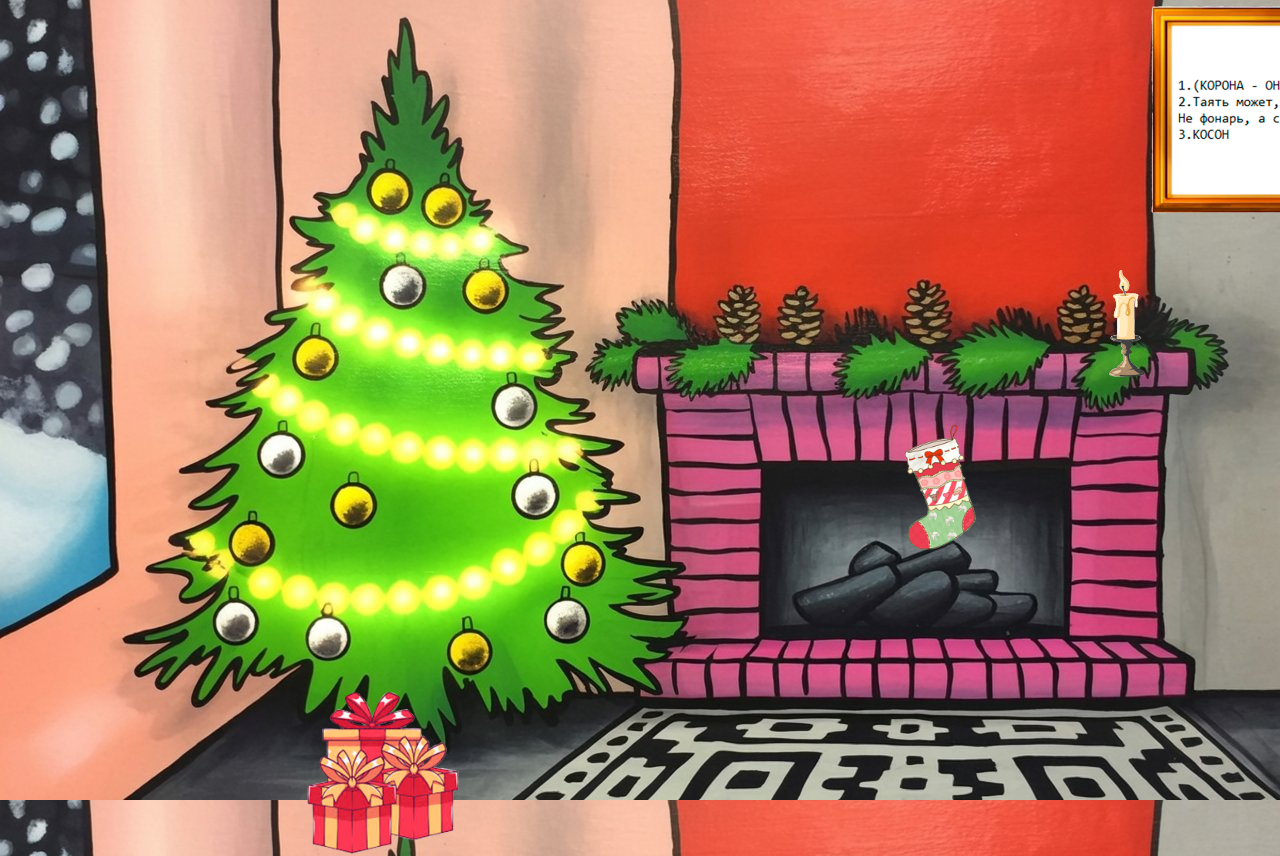
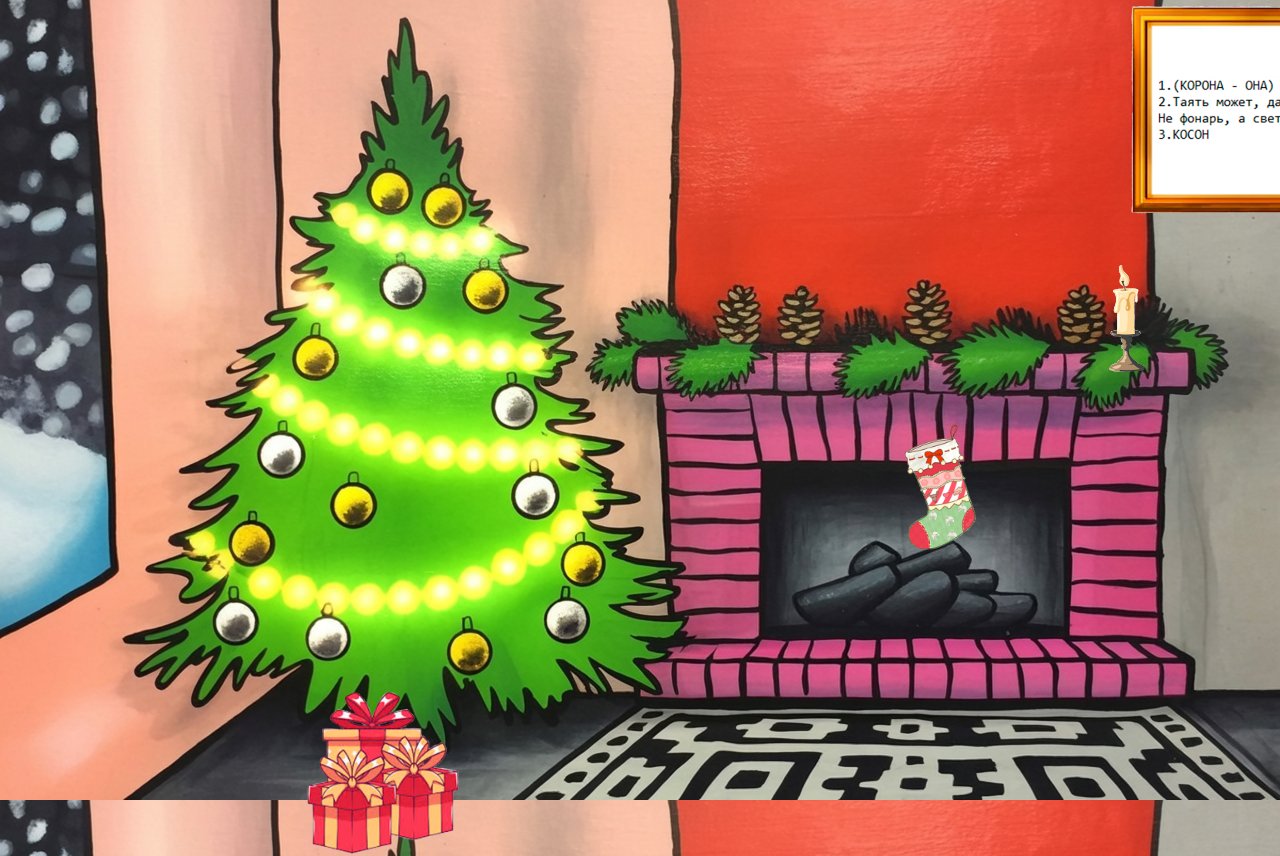
Before and after one commit to ybf-bob42/Happy-New-Year, a plain HTML site: page index.html in a window 1280 px wide. Shown: the top 856 px of the page. Drawn offline with Linux system fonts and the light colour scheme.

Commit message:
Update index.html

```diff
--- a/index.html
+++ b/index.html
@@ -55,13 +55,13 @@
         }
 
         .candle {
-            left: 1530px;
-            top: 270px;
+            left: 1580px;
+            top: 265px;
             width: 4%;
         }
 
         .frame {
-            left: 1150px;
+            left: 1130px;
             top: 1px;
             width: 25%;
             cursor: default; /* Рамка не кликабельна */
```
